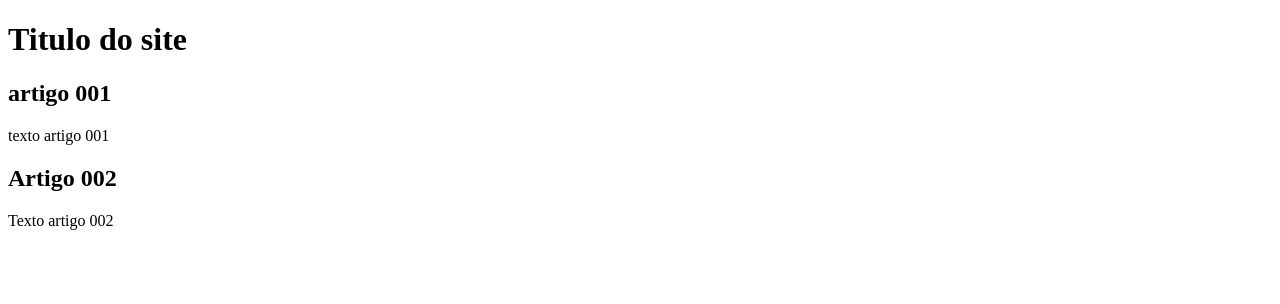
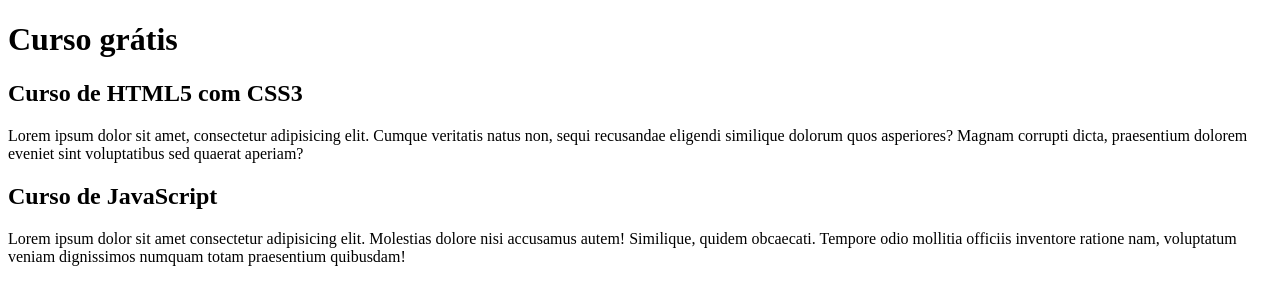
Before and after one commit to felipeesilva/projeto-site, a plain HTML site: page index.html in a window 1280 px wide. Drawn offline with Linux system fonts and the light colour scheme.

Commit message:
comecei o conteudo

```diff
--- a/index.html
+++ b/index.html
@@ -10,15 +10,15 @@
 <body>
   <main>
     <header>
-    <h1>Titulo do site</h1>
+      <h1>Curso grátis</h1>
     </header>
     <article>
-    <h2>artigo 001</h2>
-    <p>texto artigo 001</p>
+      <h2>Curso de HTML5 com CSS3</h2>
+      <p>Lorem ipsum dolor sit amet, consectetur adipisicing elit. Cumque veritatis natus non, sequi recusandae eligendi similique dolorum quos asperiores? Magnam corrupti dicta, praesentium dolorem eveniet sint voluptatibus sed quaerat aperiam?</p>
     </article>
     <article>
-    <h2>Artigo 002</h2>
-    <p>Texto artigo 002</p>
+      <h2>Curso de JavaScript</h2>
+      <p>Lorem ipsum dolor sit amet consectetur adipisicing elit. Molestias dolore nisi accusamus autem! Similique, quidem obcaecati. Tempore odio mollitia officiis inventore ratione nam, voluptatum veniam dignissimos numquam totam praesentium quibusdam!</p>
     </article>
   </main>
 </body>
```
Lines whose indentation alone changed are shown as unchanged.
